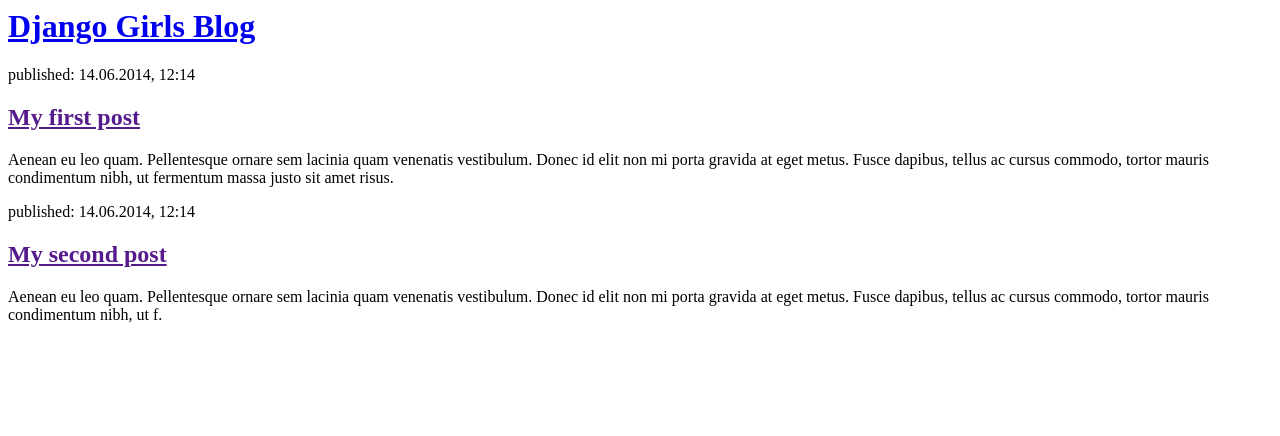
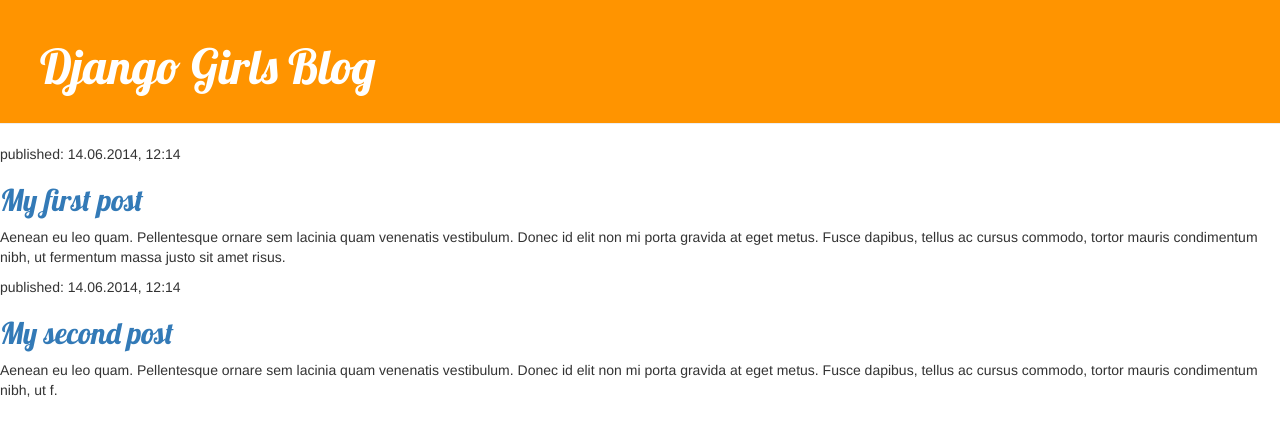
Before and after one commit to realesvalentina/my-first-blog, a Django app: page / in a window 1280 px wide. Shown: the top 436 px of the page. Run offline with Django 3.2, Linux system fonts and the light colour scheme; some libraries are stand-ins or nearby versions.

Commit message:
Added view and template for detailed blog post as well as CSS for the site.

```diff
--- /dev/null
+++ b/blog/static/css/blog.css
@@ -0,0 +1,60 @@
+
+
+
+
+
+
+.page-header {
+    background-color: #ff9400;
+    margin-top: 0;
+    padding: 20px 20px 20px 40px;
+}
+
+.page-header h1, .page-header h1 a, .page-header h1 a:visited, .page-header h1 a:active {
+    color: #ffffff;
+    font-size: 36pt;
+    text-decoration: none;
+}
+
+h1  {
+    color: #FCA205;
+    font-family: 'Lobster';
+}
+
+
+
+
+.content {
+    margin-left: 40px;
+}
+
+h1, h2, h3, h4 {
+    font-family: 'Lobster', cursive;
+}
+
+.date {
+    color: #828282;
+}
+
+.save {
+    float: right;
+}
+
+.post-form textarea, .post-form input {
+    width: 100%;
+}
+
+.top-menu, .top-menu:hover, .top-menu:visited {
+    color: #ffffff;
+    float: right;
+    font-size: 26pt;
+    margin-right: 20px;
+}
+
+.post {
+    margin-bottom: 70px;
+}
+
+.post h1 a, .post h1 a:visited {
+    color: #000000;
+}
--- a/blog/templates/blog/post_list.html
+++ b/blog/templates/blog/post_list.html
@@ -1,19 +1,24 @@
+{% load staticfiles %}
 <html>
     <head>
         <title>Django Girls blog</title>
+        <link rel="stylesheet" href="//maxcdn.bootstrapcdn.com/bootstrap/3.2.0/css/bootstrap.min.css">
+<link rel="stylesheet" href="//maxcdn.bootstrapcdn.com/bootstrap/3.2.0/css/bootstrap-theme.min.css">
+<link rel="stylesheet" href="{% static 'css/blog.css' %}">
+<link href="//fonts.googleapis.com/css?family=Lobster&subset=latin,latin-ext" rel="stylesheet" type="text/css">
     </head>
     <body>
-        <div>
+       <div class="page-header">
             <h1><a href="/">Django Girls Blog</a></h1>
         </div>
 
-        <div>
+       <div>
             <p>published: 14.06.2014, 12:14</p>
             <h2><a href="">My first post</a></h2>
             <p>Aenean eu leo quam. Pellentesque ornare sem lacinia quam venenatis vestibulum. Donec id elit non mi porta gravida at eget metus. Fusce dapibus, tellus ac cursus commodo, tortor mauris condimentum nibh, ut fermentum massa justo sit amet risus.</p>
         </div>
 
-        <div>
+        <div class="post">
             <p>published: 14.06.2014, 12:14</p>
             <h2><a href="">My second post</a></h2>
             <p>Aenean eu leo quam. Pellentesque ornare sem lacinia quam venenatis vestibulum. Donec id elit non mi porta gravida at eget metus. Fusce dapibus, tellus ac cursus commodo, tortor mauris condimentum nibh, ut f.</p>
--- a/blog/views.py
+++ b/blog/views.py
@@ -1,6 +1,7 @@
 from django.shortcuts import render
 from django.utils import timezone
 from .models import Post
+from django.shortcuts import render, get_object_or_404
 
 def post_list(request):
     posts = Post.objects.filter(published_date__lte=timezone.now()).order_by('published_date')
```
